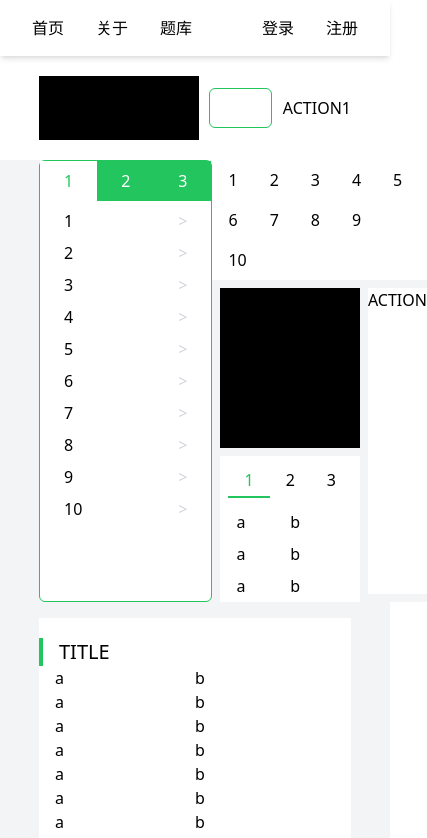
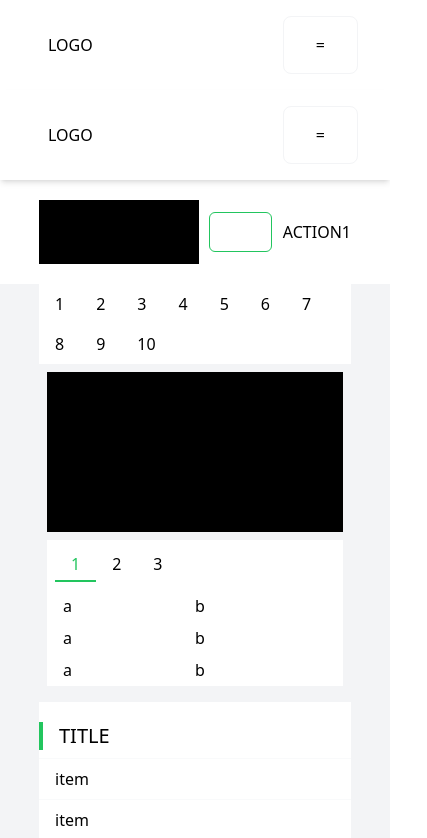
Before and after one commit to ZHL603lab/vue-test-web, a Vue app: page / in a window 390 px wide. Shown: the top 838 px of the page, 427 px wide, since content can reach past the window. Built offline with nearby package versions, Linux system fonts and the light colour scheme.

Commit message:
:construction: feat(home): Make the homepage adapted

```diff
--- a/src/App.vue
+++ b/src/App.vue
@@ -10,20 +10,35 @@ const navRoutes = [
 
 <template>
   <div class="bg-white flex flex-col min-h-screen">
-    <header class="flex flex-row w-full bg-white shadow-md justify-center items-center h-14 px-8">
-      <div class="flex flex-row space-x-8">
-        <div v-for="route in navRoutes" :key="route.path">
+
+    <header class=" flex sm:hidden flex-row w-full bg-white shadow-md justify-center items-center px-8">
+      <div class=" py-4 px-4">LOGO</div>
+      <div class="flex-1" ></div>
+      <div class="px-8 py-4 my-4 border border-gray-100 rounded-lg active:bg-gray-100">=</div>
+    </header>
+
+    <header class=" hidden sm:flex flex-row w-full bg-white shadow-md items-center px-8 ">
+      <div class=" px-4 py-4">LOGO</div>
+
+      <div v-for="route in navRoutes" :key="route.path">
+        <div class=" px-4 py-4 hover:bg-gray-100">
           <RouterLink :to="route.path">{{ route.name }}</RouterLink>
         </div>
       </div>
+
       <div class="flex-1"></div>
-      <div>
-        <div v-if="1" class="flex flex-row space-x-8">
-          <div>登录</div>
-          <div>注册</div>
-        </div>
+      <div v-if="1" class="flex flex-row space-x-8">
+        <div>登录</div>
+        <div>注册</div>
+      </div>
+      <div v-if="0"></div>
+    </header>
 
-        <div v-if="0"></div>
+    <header>
+      <div class=" flex sm:hidden flex-row w-full bg-white shadow-md justify-center items-center px-8">
+        <div class=" py-4 px-4">LOGO</div>
+        <div class="flex-1" ></div>
+        <div class="px-8 py-4 my-4 border border-gray-100 rounded-lg active:bg-gray-100">=</div>
       </div>
     </header>
 
--- a/src/views/HomeView.vue
+++ b/src/views/HomeView.vue
@@ -19,7 +19,7 @@
       <div class="bg-gray-100">
         <div class="flex flex-row w-4/5 mx-auto" id="main_info">
           <div
-            class="basis-1/5 flex flex-col border border-green-500 rounded-md bg-white"
+            class=" hidden basis-1/5 sm:flex flex-col border border-green-500 rounded-md bg-white"
             id="main_info_left"
           >
             <div class="flex flex-row" id="head_type">
@@ -84,7 +84,7 @@
                 </div>
               </div>
 
-              <div class="bg-white my-2" id="main_info_right">
+              <div class=" hidden sm:flex bg-white my-2" id="main_info_right">
                 ACTION
               </div>
             </div>
@@ -93,16 +93,27 @@
 
         <div v-for="i in 4" :key="i">
           <div class=" w-4/5 mx-auto pt-4 bg-gray-100">
-            <div class="bg-white py-5">
+            <div class="bg-white pt-5">
+
               <div class=" border-l-4 border-green-500 pl-4 text-xl" id="content_title">
                 TITLE
               </div>
-              <div class=" flex flex-col px-4" id="content_list">
+
+              <div class=" flex flex-col sm:hidden mt-2">
+                <div v-for="i in 10" :key="i">
+                  <div class=" flex items-center pl-4 py-2 active:bg-gray-100 border-t border-gray-50">
+                    item
+                  </div>
+                </div>
+            </div>
+
+              <div class=" hidden sm:flex sm:flex-col px-4" id="content_list">
                 <div v-for="i in 10" :key="i" class=" flex flex-row">
                   <div class=" basis-1/2">a</div>
                   <div class=" basis-1/2">b</div>
                 </div>
               </div>
+
             </div>
           </div>
         </div>
```
